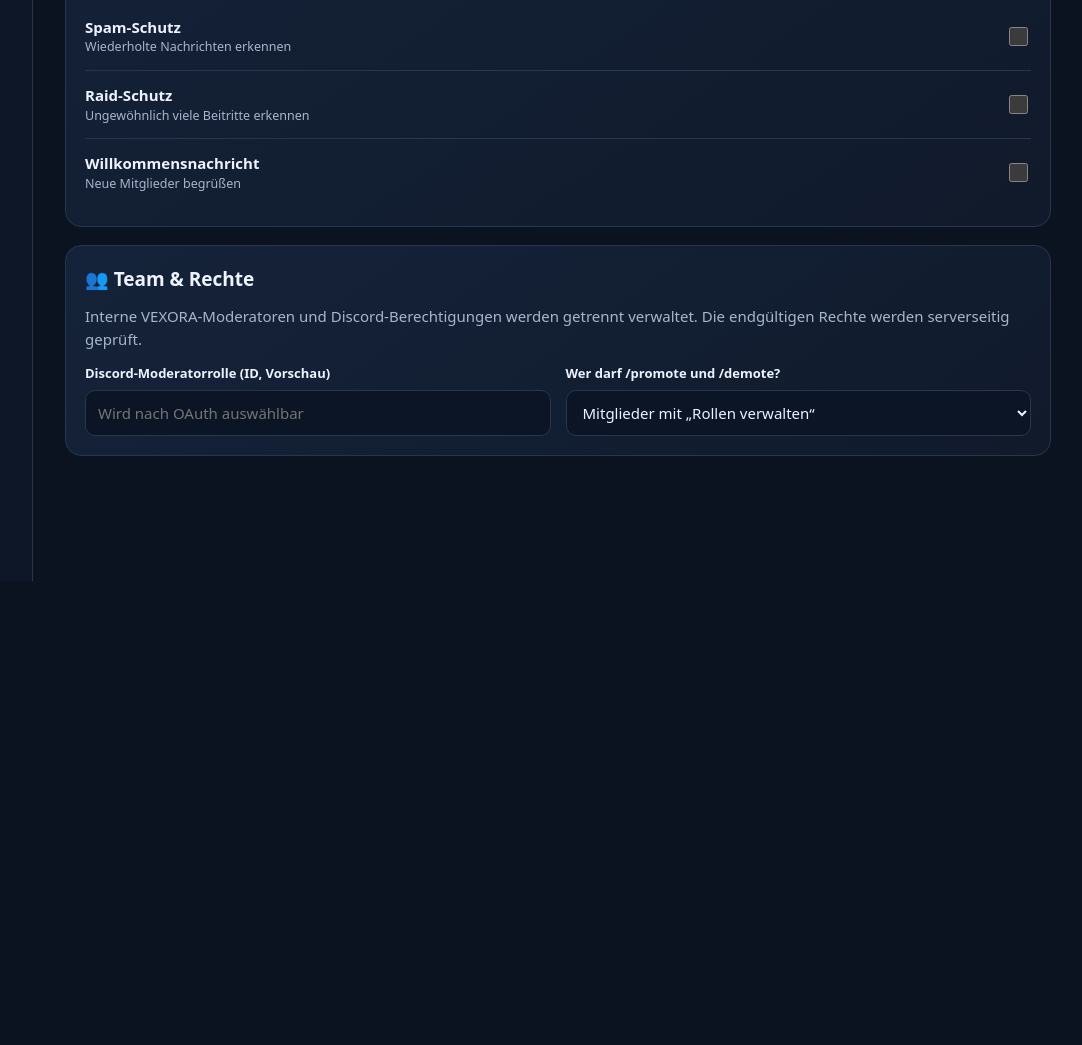
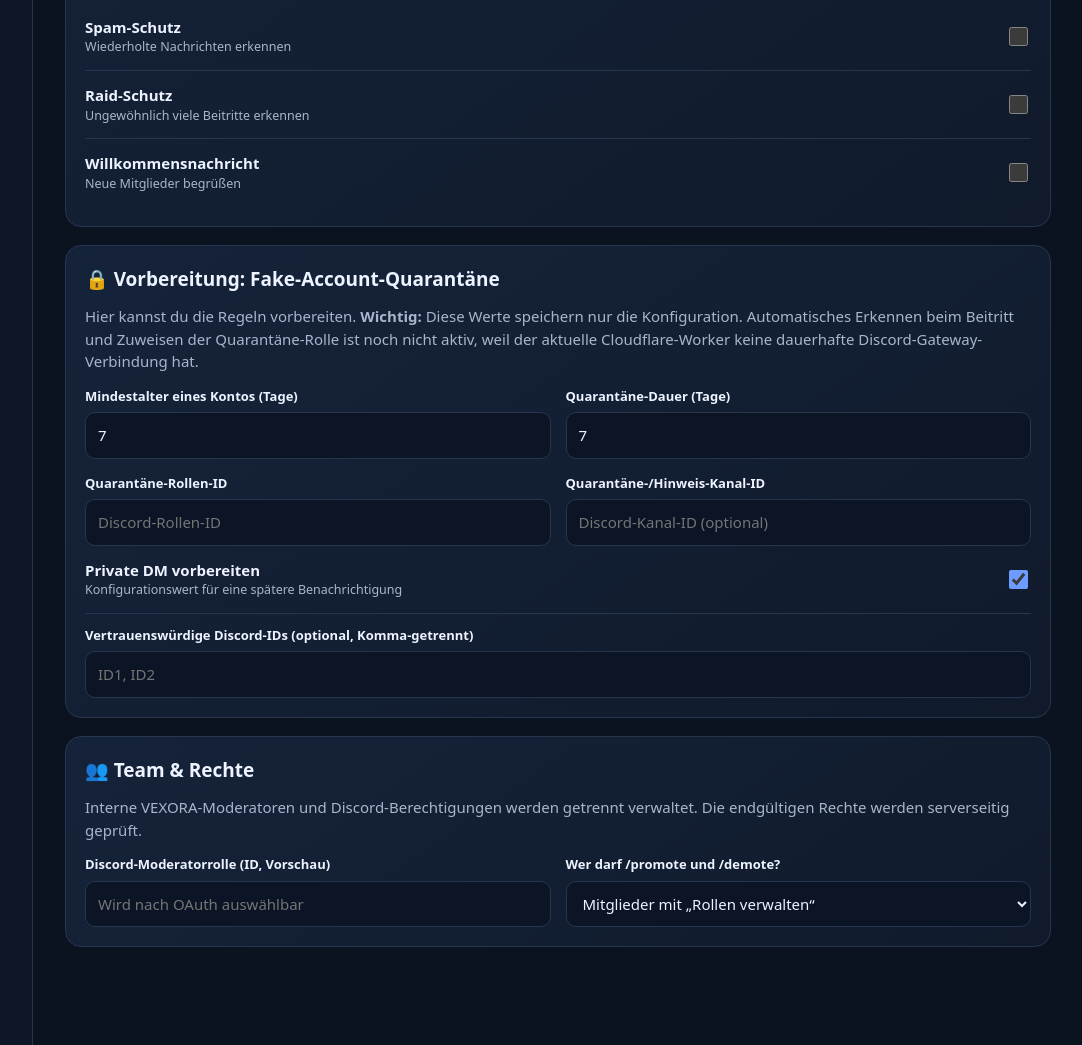
Before and after one commit to dustinkawasaki/Vexora-funk, a website: page dashboard.html in a window 1280 px wide. Shown: the part 1334-2379 px from the top of the page, without its empty margins (197-1279 px from the left). Before the commit the page ends 1915 px from the top, so only its background shows below. Drawn offline with Linux system fonts and the light colour scheme; no server answers.

Commit message:
Add quarantine configuration fields to VEXORA dashboard

```diff
--- a/dashboard.html
+++ b/dashboard.html
@@ -37,14 +37,24 @@ header{height:64px;border-bottom:1px solid var(--line);display:flex;align-items:
 <div class="switchrow"><div><b>Spam-Schutz</b><small>Wiederholte Nachrichten erkennen</small></div><input type="checkbox" id="spamEnabled"></div>
 <div class="switchrow"><div><b>Raid-Schutz</b><small>Ungewöhnlich viele Beitritte erkennen</small></div><input type="checkbox" id="raidEnabled"></div>
 <div class="switchrow"><div><b>Willkommensnachricht</b><small>Neue Mitglieder begrüßen</small></div><input type="checkbox" id="welcomeEnabled"></div></section>
+<section class="section" id="quarantine"><h2>🔒 Vorbereitung: Fake-Account-Quarantäne</h2><p>Hier kannst du die Regeln vorbereiten. <b>Wichtig:</b> Diese Werte speichern nur die Konfiguration. Automatisches Erkennen beim Beitritt und Zuweisen der Quarantäne-Rolle ist noch nicht aktiv, weil der aktuelle Cloudflare-Worker keine dauerhafte Discord-Gateway-Verbindung hat.</p>
+<div class="fieldgrid">
+<div class="field"><label for="minimumAccountAgeDays">Mindestalter eines Kontos (Tage)</label><input id="minimumAccountAgeDays" type="number" min="1" max="30" value="7"></div>
+<div class="field"><label for="quarantineDays">Quarantäne-Dauer (Tage)</label><input id="quarantineDays" type="number" min="1" max="30" value="7"></div>
+<div class="field"><label for="quarantineRole">Quarantäne-Rollen-ID</label><input id="quarantineRole" inputmode="numeric" placeholder="Discord-Rollen-ID"></div>
+<div class="field"><label for="quarantineChannel">Quarantäne-/Hinweis-Kanal-ID</label><input id="quarantineChannel" inputmode="numeric" placeholder="Discord-Kanal-ID (optional)"></div>
+</div>
+<div class="switchrow"><div><b>Private DM vorbereiten</b><small>Konfigurationswert für eine spätere Benachrichtigung</small></div><input type="checkbox" id="quarantineDmEnabled" checked></div>
+<div class="field" style="margin-top:12px"><label for="trustedUserIds">Vertrauenswürdige Discord-IDs (optional, Komma-getrennt)</label><input id="trustedUserIds" maxlength="1000" placeholder="ID1, ID2"></div>
+</section>
 <section class="section" id="team"><h2>👥 Team & Rechte</h2><p>Interne VEXORA-Moderatoren und Discord-Berechtigungen werden getrennt verwaltet. Die endgültigen Rechte werden serverseitig geprüft.</p><div class="fieldgrid">
 <div class="field"><label for="moderatorRole">Discord-Moderatorrolle (ID, Vorschau)</label><input id="moderatorRole" placeholder="Wird nach OAuth auswählbar"></div>
 <div class="field"><label for="promotePermission">Wer darf /promote und /demote?</label><select id="promotePermission"><option value="manage_roles">Mitglieder mit „Rollen verwalten“</option><option value="administrator">Nur Administratoren</option></select></div></div></section>
 <div class="savebar"><span class="muted" id="saveStatus">Noch nicht gespeichert</span><div class="actions" style="margin:0"><button class="btn" id="resetBtn">Zurücksetzen</button><button class="btn primary" id="saveBtn">Einstellungen speichern</button></div></div>
 </main></div>
 <script>
-const ids=["serverName","timezone","logChannel","welcomeChannel","goodbyeChannel","funkChannel","logsEnabled","filterEnabled","spamEnabled","raidEnabled","welcomeEnabled","moderatorRole","promotePermission","blockedTerms"];
-const defaults={timezone:"Europe/Berlin",logsEnabled:true,filterEnabled:false,spamEnabled:false,raidEnabled:false,welcomeEnabled:false,promotePermission:"manage_roles",blockedTerms:""};
+const ids=["serverName","timezone","logChannel","welcomeChannel","goodbyeChannel","funkChannel","logsEnabled","filterEnabled","spamEnabled","raidEnabled","welcomeEnabled","moderatorRole","promotePermission","blockedTerms","minimumAccountAgeDays","quarantineDays","quarantineRole","quarantineChannel","quarantineDmEnabled","trustedUserIds"];
+const defaults={timezone:"Europe/Berlin",logsEnabled:true,filterEnabled:false,spamEnabled:false,raidEnabled:false,welcomeEnabled:false,promotePermission:"manage_roles",blockedTerms:"",minimumAccountAgeDays:7,quarantineDays:7,quarantineRole:"",quarantineChannel:"",quarantineDmEnabled:true,trustedUserIds:""};
 const status=document.getElementById("saveStatus");
 const API="https://vexora-discord.dustinleon11.workers.dev";
 const SESSION_KEY="vexora-session";
```
